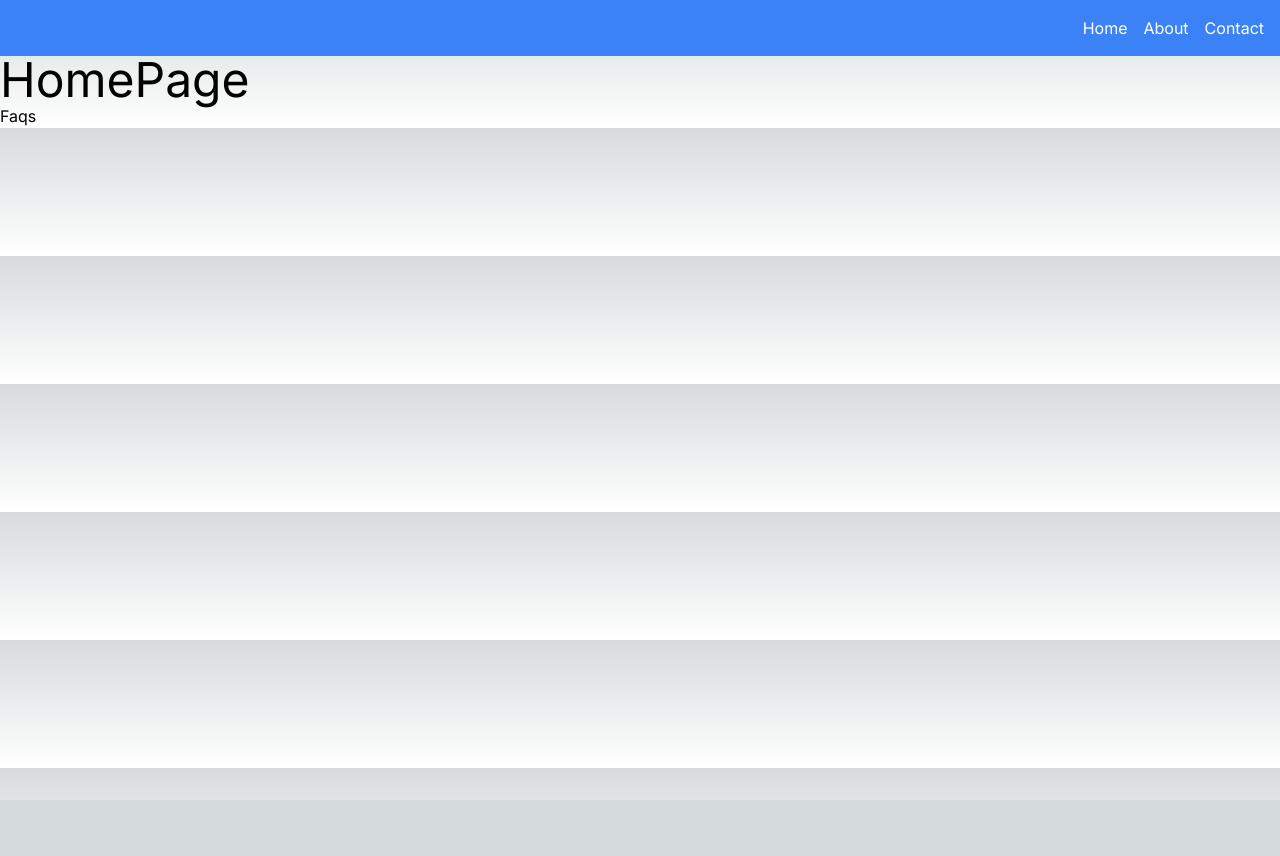
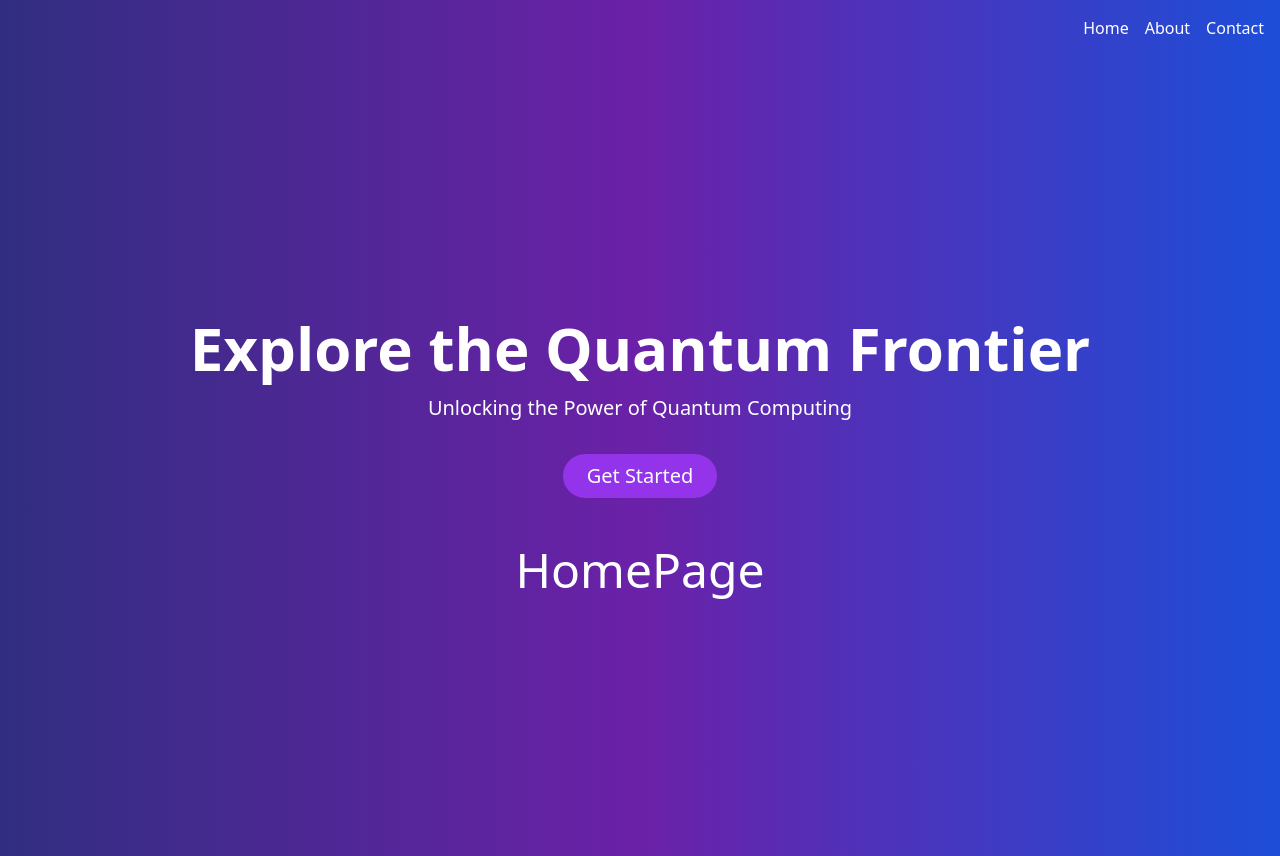
Before and after one commit to shashwat-dixit/qbits_new, a Next.js app: page / in a window 1280 px wide. Before the commit the page ends 800 px from the top, so only its background shows below. Built offline with nearby package versions, Linux system fonts and the light colour scheme.

Commit message:
Added background for the home page

```diff
--- a/app/components/Navbar.js
+++ b/app/components/Navbar.js
@@ -1,7 +1,6 @@
-// components/Navbar.js
 'use client'
-import { useState } from 'react';
-import Link from 'next/link';
+import Link from "next/link";
+import { useState } from "react";
 
 const Navbar = () => {
   const [menuOpen, setMenuOpen] = useState(false);
@@ -11,10 +10,10 @@ const Navbar = () => {
   };
 
   return (
-    <nav className="bg-blue-500 p-4">
+    <nav className="bg-gradient-to-r from-indigo-900 via-purple-800 to-blue-700 p-4">
       <div className="container mx-auto flex justify-between items-center">
         <Link href="/">
-          {/* <a className="text-white text-xl font-semibold">Your Logo</a> */}
+          {/* <a className="text-2xl font-bold text-white">Your Logo</a> */}
         </Link>
         <div className="lg:hidden">
           <button
@@ -37,24 +36,20 @@ const Navbar = () => {
             </svg>
           </button>
         </div>
-        <ul
-          className={`${
-            menuOpen ? 'block' : 'hidden'
-          } lg:flex lg:space-x-4`}
-        >
+        <ul className={`lg:flex space-x-4 ${menuOpen ? "block" : "hidden"}`}>
           <li>
             <Link href="/">
-              <p className="text-white hover:text-gray-300 cursor-pointer">Home</p>
+              <p className="text-white hover:text-gray-300">Home</p>
             </Link>
           </li>
           <li>
             <Link href="/about">
-              <p className="text-white hover:text-gray-300 cursor-pointer">About</p>
+              <p className="text-white hover:text-gray-300">About</p>
             </Link>
           </li>
           <li>
             <Link href="/contact">
-              <p className="text-white hover:text-gray-300 cursor-pointer">Contact</p>
+              <p className="text-white hover:text-gray-300">Contact</p>
             </Link>
           </li>
         </ul>
--- a/app/page.js
+++ b/app/page.js
@@ -1,14 +1,28 @@
 import Link from "next/link";
 import Navbar from "./components/Navbar";
-// import Faq from "./faqs/Faq";
 
-export default function Page() {
+export default function HomePage() {
   return (
-    <div>
-      <Navbar />
-      <h1 className="text-5xl">HomePage</h1>
-      {/* <Faq /> */}
-      <Link href="/faqs">Faqs</Link>
+    <div className="bg-gradient-to-r from-indigo-900 via-purple-800 to-blue-700 text-white font-sans">
+      <Navbar/>
+      <div className="container mx-auto p-4 flex flex-col items-center justify-center min-h-screen">
+        <h1 className="text-4xl md:text-6xl text-center font-bold mb-4 animate__animated animate__fadeIn">
+          Explore the Quantum Frontier
+        </h1>
+        <p className="text-lg md:text-xl text-center mb-8 animate__animated animate__fadeIn">
+          Unlocking the Power of Quantum Computing
+        </p>
+        <button className="bg-purple-600 hover:bg-purple-700 text-white text-lg md:text-xl py-2 px-6 rounded-full focus:outline-none focus:ring-2 focus:ring-purple-500 focus:ring-offset-2 focus:ring-offset-purple-200 animate__animated animate__bounce">
+          Get Started
+        </button>
+
+        <div className="animate__animated animate__fadeIn">
+          <h1 className="text-5xl mt-12">HomePage</h1>
+          <Link href="/faqs">
+            {/* <a className="text-xl mt-4 text-purple-400 hover:underline">Go to FAQs</a> */}
+          </Link>
+        </div>
+      </div>
     </div>
   );
 }
```
